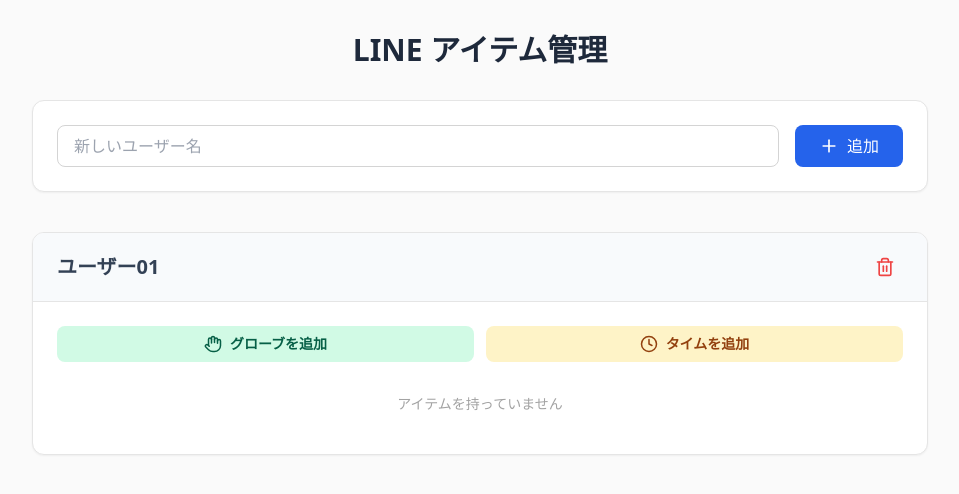
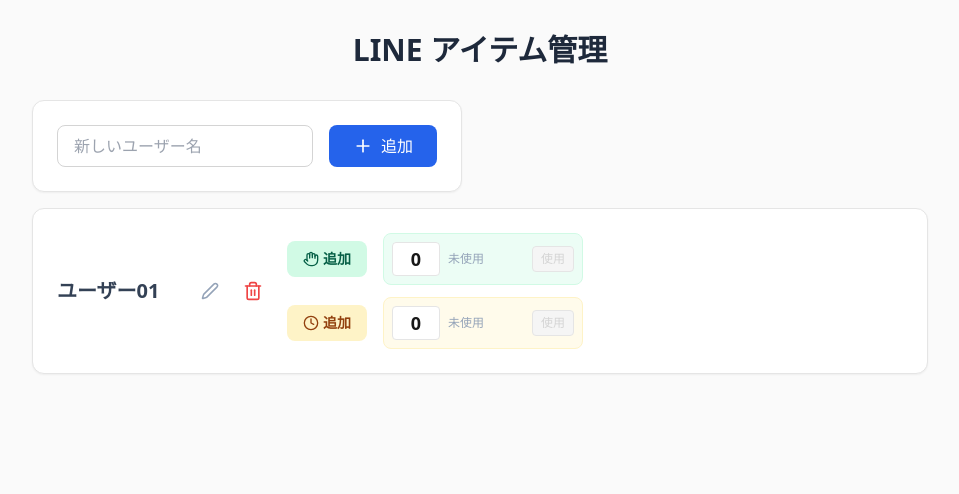
Before and after one commit to yo-hide/ItemMgtTool, a Next.js app: page / in a window 1280 px wide. Both pictures are taken after a click on the button "追加". Shown: the top 494 px of the page, without its empty margins (160-1119 px from the left). Built offline with nearby package versions, Linux system fonts and the light colour scheme.

Commit message:
feat: LINEアイテム管理ツールを実装し、ユーザーとアイテムの追加・管理機能を提供

```diff
--- a/src/app/page.tsx
+++ b/src/app/page.tsx
@@ -2,8 +2,8 @@
 
 import { useState, useEffect } from "react";
 import { User, Item, ItemType } from "@/types";
-import { Plus, Trash2, Clock, Hand } from "lucide-react";
-import { format, addDays, isAfter } from "date-fns";
+import { Plus, Trash2, Clock, Hand, Edit2 } from "lucide-react";
+import { format, addDays, isAfter, differenceInDays, differenceInHours } from "date-fns";
 import { ja } from "date-fns/locale";
 
 export default function Home() {
@@ -59,6 +59,13 @@
     }
   };
 
+  const renameUser = (userId: string, currentName: string) => {
+    const newName = prompt("新しいユーザー名を入力してください", currentName);
+    if (newName && newName.trim()) {
+      setUsers(users.map((u) => (u.id === userId ? { ...u, name: newName.trim() } : u)));
+    }
+  };
+
   const addItem = (userId: string, type: ItemType) => {
     const now = Date.now();
     const expiresAt = addDays(now, 5).getTime();
@@ -84,19 +91,34 @@
     }
   };
 
+  const getEarliestGloveExpiry = (user: User) => {
+    // Only consider available gloves for sorting priority? Or all gloves including expired?
+    // "Expiry is old" implies we care about the date itself.
+    // Let's take the minimum expiresAt of any Glove the user holds.
+    // If we only cared about active ones, we'd filter by Date.now().
+    // Assuming we want to see who is expiring soonest.
+    const gloves = user.items.filter((i) => i.type === "Glove" && i.expiresAt > Date.now());
+    if (gloves.length === 0) return Infinity; // No active gloves -> Last
+    return Math.min(...gloves.map((i) => i.expiresAt));
+  };
+
+  const sortedUsers = [...users].sort((a, b) => {
+    return getEarliestGloveExpiry(a) - getEarliestGloveExpiry(b);
+  });
+
   return (
     <main className="min-h-screen p-8 bg-neutral-50 text-neutral-900 font-sans">
       <div className="max-w-4xl mx-auto">
         <h1 className="text-3xl font-bold mb-8 text-center text-slate-800">LINE アイテム管理</h1>
 
         {/* User Addition Input */}
-        <div className="flex gap-4 mb-10 bg-white p-6 rounded-xl shadow-sm border border-neutral-200">
+        <div className="flex gap-4 mb-4 bg-white p-6 rounded-xl shadow-sm border border-neutral-200 w-auto inline-flex">
           <input
             type="text"
             value={newUserName}
             onChange={(e) => setNewUserName(e.target.value)}
             placeholder="新しいユーザー名"
-            className="flex-1 px-4 py-2 border border-neutral-300 rounded-lg focus:outline-none focus:ring-2 focus:ring-blue-500"
+            className="w-64 px-4 py-2 border border-neutral-300 rounded-lg focus:outline-none focus:ring-2 focus:ring-blue-500"
             onKeyDown={(e) => e.key === 'Enter' && addUser()}
           />
           <button
@@ -110,72 +132,112 @@
 
         {/* Users List */}
         <div className="space-y-6">
-          {users.map((user) => (
-            <div key={user.id} className="bg-white rounded-xl shadow-sm border border-neutral-200 overflow-hidden">
-              <div className="bg-slate-50 px-6 py-4 border-b border-neutral-200 flex justify-between items-center">
-                <h2 className="text-xl font-bold text-slate-700">{user.name}</h2>
+          {sortedUsers.map((user) => (
+            <div key={user.id} className="bg-white rounded-xl shadow-sm border border-neutral-200 p-6 flex flex-row items-center gap-4 overflow-x-auto">
+              {/* Left Side: User Info & Actions */}
+              <div className="flex items-center gap-4 min-w-[200px] shrink-0">
+                <h2 className="text-xl font-bold text-slate-700 min-w-[120px]">{user.name}</h2>
+                <div className="flex gap-2">
+                  <button
+                    onClick={() => renameUser(user.id, user.name)}
+                    className="text-slate-400 hover:text-slate-600 p-2 rounded-full hover:bg-slate-100 transition-colors"
+                  >
+                    <Edit2 size={18} />
+                  </button>
                   <button
                     onClick={() => deleteUser(user.id)}
                     className="text-red-500 hover:text-red-700 p-2 rounded-full hover:bg-red-50 transition-colors"
-                  title="ユーザーを削除"
                   >
                     <Trash2 size={20} />
                   </button>
                 </div>
+              </div>
 
-              <div className="p-6">
-                <div className="mb-4 flex gap-3">
+              {/* Right Side: Items Management (Glove top, Time bottom) */}
+              <div className="flex flex-col gap-3 w-full md:w-auto">
+                {['Glove', 'Time'].map((type) => {
+                  const itemType = type as ItemType;
+                  const itemsOfType = user.items.filter(i => i.type === itemType).sort((a, b) => a.expiresAt - b.expiresAt);
+                  const availableItems = itemsOfType.filter(i => i.expiresAt > Date.now());
+                  const expiredItems = itemsOfType.filter(i => i.expiresAt <= Date.now());
+                  const count = availableItems.length;
+
+                  return (
+                    <div key={type} className="flex items-center gap-4">
+                      {/* Add Button */}
                       <button
-                    onClick={() => addItem(user.id, 'Glove')}
-                    className="flex-1 py-2 px-4 bg-emerald-100 text-emerald-800 rounded-lg hover:bg-emerald-200 transition-colors flex items-center justify-center gap-2 text-sm font-semibold"
+                        onClick={() => addItem(user.id, itemType)}
+                        className={`w-20 py-2 rounded-lg flex items-center justify-center gap-1 text-sm font-semibold transition-colors ${itemType === 'Glove'
+                          ? 'bg-emerald-100 text-emerald-800 hover:bg-emerald-200'
+                          : 'bg-amber-100 text-amber-800 hover:bg-amber-200'
+                          }`}
                       >
-                    <Hand size={18} />
-                    グローブを追加
+                        {itemType === 'Glove' ? <Hand size={16} /> : <Clock size={16} />}
+                        追加
                       </button>
+
+                      {/* Info Panel */}
+                      <div className={`flex items-center gap-2 p-2 rounded-lg border min-w-[200px] ${itemType === 'Glove' ? 'bg-emerald-50 border-emerald-100' : 'bg-amber-50 border-amber-100'
+                        }`}>
+                        {/* Count */}
+                        <span className="text-lg bg-white px-3 py-0.5 rounded border border-neutral-200 font-bold min-w-[3rem] text-center">
+                          {count}
+                        </span>
+
+                        <div className="flex-1 min-w-0">
+                          {/* Expiry Info */}
+                          {count > 0 ? (() => {
+                            const expiry = availableItems[0].expiresAt;
+                            const now = Date.now();
+                            const days = differenceInDays(expiry, now);
+                            const hours = differenceInHours(expiry, now) % 24;
+                            return (
+                              <div className="text-xs text-slate-600 font-medium truncate">
+                                残り <span className="text-base font-bold">{days}</span>D <span className="text-base font-bold">{hours}</span>h
+                              </div>
+                            );
+                          })() : (
+                            <div className="text-xs text-slate-400">未使用</div>
+                          )}
+
+                          {/* Expired Warning */}
+                          {expiredItems.length > 0 && (
+                            <div className="text-[10px] text-red-500 flex items-center gap-1">
+                              期限切れ: {expiredItems.length}
                               <button
-                    onClick={() => addItem(user.id, 'Time')}
-                    className="flex-1 py-2 px-4 bg-amber-100 text-amber-800 rounded-lg hover:bg-amber-200 transition-colors flex items-center justify-center gap-2 text-sm font-semibold"
+                                onClick={() => {
+                                  if (confirm("期限切れアイテムを全て削除しますか？")) {
+                                    setUsers(users.map(u => {
+                                      if (u.id !== user.id) return u;
+                                      return { ...u, items: u.items.filter(i => !(i.type === itemType && i.expiresAt <= Date.now())) };
+                                    }));
+                                  }
+                                }}
+                                className="underline hover:text-red-700"
                               >
-                    <Clock size={18} />
-                    タイムを追加
+                                削除
                               </button>
                             </div>
+                          )}
+                        </div>
 
-                {user.items.length === 0 ? (
-                  <p className="text-neutral-400 text-center py-4 text-sm">アイテムを持っていません</p>
-                ) : (
-                  <div className="grid gap-3 sm:grid-cols-2">
-                    {user.items.map((item) => {
-                      const isExpired = Date.now() > item.expiresAt;
-
-                      return (
-                        <div
-                          key={item.id}
-                          className={`flex justify-between items-center p-3 rounded-lg border ${isExpired ? 'bg-neutral-100 border-neutral-200 opacity-60' :
-                            item.type === 'Glove' ? 'bg-emerald-50 border-emerald-100' : 'bg-amber-50 border-amber-100'
+                        {/* Use Button */}
+                        <button
+                          onClick={() => {
+                            if (count > 0) useItem(user.id, availableItems[0].id);
+                          }}
+                          disabled={count === 0}
+                          className={`text-xs px-2 py-1 rounded border transition-colors shrink-0 ${count > 0
+                            ? 'bg-white border-neutral-200 text-slate-600 hover:bg-slate-50 cursor-pointer'
+                            : 'bg-neutral-100 border-neutral-200 text-neutral-300 cursor-not-allowed'
                             }`}
                         >
-                          <div>
-                            <div className="flex items-center gap-2 font-bold text-sm text-slate-700">
-                              {item.type === 'Glove' ? <Hand size={16} className="text-emerald-600" /> : <Clock size={16} className="text-amber-600" />}
-                              {item.type === 'Glove' ? 'グローブ' : 'タイム'}
-                              {isExpired && <span className="text-xs bg-neutral-500 text-white px-1.5 py-0.5 rounded">期限切れ</span>}
+                          使用
+                        </button>
                       </div>
-                            <div className="text-xs text-slate-500 mt-1">
-                              有効期限: {format(item.expiresAt, 'MM/dd HH:mm', { locale: ja })}
-                            </div>
-                          </div>
-                          <button
-                            onClick={() => useItem(user.id, item.id)}
-                            className="bg-white border border-neutral-200 text-slate-600 text-xs px-3 py-1.5 rounded hover:bg-slate-50 transition-colors pointer-events-auto"
-                          >
-                            使用する
-                          </button>
                     </div>
                   );
                 })}
-                  </div>
-                )}
               </div>
             </div>
           ))}
```
Lines whose indentation alone changed are shown as unchanged.
